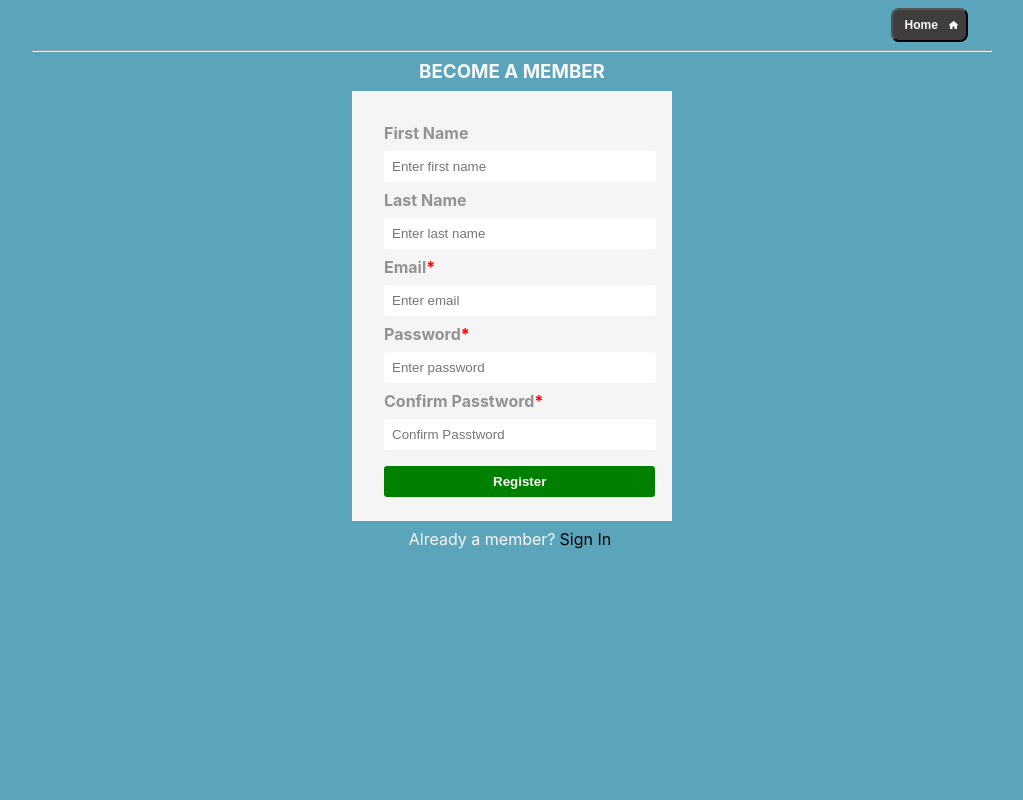
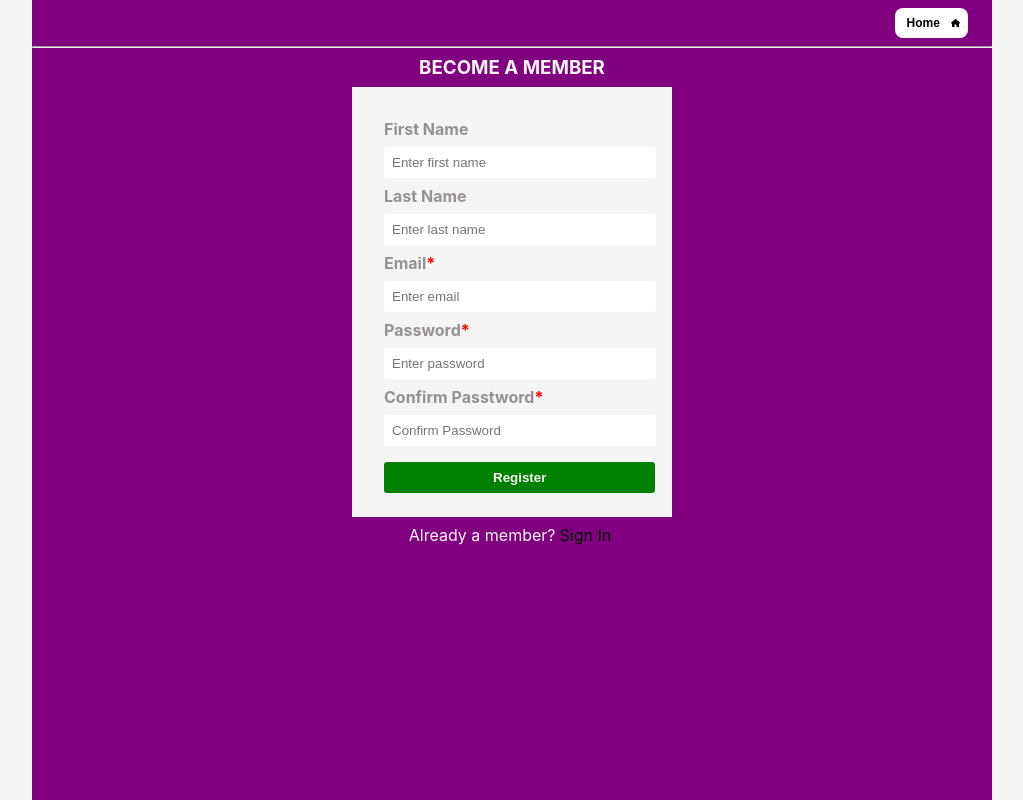
Before and after one commit to BubacarrManneh/membership-app, a React (Create React App) app: page /signup in a window 1280 px wide. Shown: the whole page, without its empty margins (128-1151 px from the left). Built offline with nearby package versions, Linux system fonts and the light colour scheme.

Commit message:
Making routes dynamic

```diff
--- a/src/App.js
+++ b/src/App.js
@@ -2,7 +2,7 @@
 import Home from './Pages/Home';
 import './Styles/styles.css';
 
-import {BrowserRouter as Router,  Route, Routes } from 'react-router-dom';
+import {Route, Routes } from 'react-router-dom';
 import SignInPage from './Pages/SignInPage'
 import RegistrationPage from './Pages/RegistrationPage';
 
@@ -10,24 +10,12 @@ import RegistrationPage from './Pages/RegistrationPage';
 function App() {
   return (
     <div className="App">
-
-        <Router >
-          <Routes >
-            <Route path="/" element={<Home />} />
-          </Routes>
-        </Router>
-        <Router >
-          <Routes >
-            <Route path="signin" element={<SignInPage />} />
-          </Routes>
-        </Router>
-
-        <Router>
-          <Routes >
-            <Route path="signup" element={<RegistrationPage />} />
-          </Routes>
-        </Router>
-    </div>
+      <Routes >
+        <Route path="/" element={<Home />} />
+        <Route path="/signin" element={<SignInPage />} />
+        <Route path="/signup" element={<RegistrationPage />} />
+      </Routes>
+      </div>
   );
 }
 
--- a/src/Components/AccountRegistration.js
+++ b/src/Components/AccountRegistration.js
@@ -1,14 +1,21 @@
 import { faUserPlus} from '@fortawesome/free-solid-svg-icons'
 import { FontAwesomeIcon } from '@fortawesome/react-fontawesome'
 import React from 'react'
+import { useNavigate } from 'react-router-dom'
 
 const AccountRegistration = () => {
+
+  const navigate = useNavigate()
+
+  const Register = (() => {
+    navigate("/signup")
+  })
   return (
     <>
         <section>
-            <button className='Btn'>
-                <h2 className='BtnText'>Sign Up</h2>
-                <FontAwesomeIcon icon={faUserPlus}/>
+            <button onClick={Register} className='Btn'>
+              <h2 className='BtnText'>Sign Up</h2>
+              <FontAwesomeIcon icon={faUserPlus}/>
             </button>
         </section>
     </>
--- a/src/Components/HomeNav.js
+++ b/src/Components/HomeNav.js
@@ -1,13 +1,18 @@
 import React from 'react'
 import { FontAwesomeIcon } from '@fortawesome/react-fontawesome'
 import { faHome } from '@fortawesome/free-solid-svg-icons'
+import {useNavigate } from 'react-router-dom'
 
 const HomeNav = () => {
 
+  const navigate = useNavigate()
+  const Home = () => {
+      navigate("/")
+  }
   return (
     <div>
         <section className='Components'>
-            <button className='Btn'>
+            <button to={"/"} className='Btn' onClick={Home}>
                 <h2 className='BtnText'>Home</h2>
                 <FontAwesomeIcon icon={faHome } />
             </button>
--- a/src/Components/SignIn.js
+++ b/src/Components/SignIn.js
@@ -1,12 +1,18 @@
 import {faUserTie } from '@fortawesome/free-solid-svg-icons'
 import { FontAwesomeIcon } from '@fortawesome/react-fontawesome'
+import { useNavigate } from 'react-router-dom'
 
 const SingIn = () => {
 
+  const navigate = useNavigate()
+
+  const Signin = (() => {
+    navigate("/signup")
+  })
   return (
     <>
        <section>
-            <button className='Btn'>
+            <button className='Btn' onClick={Signin}>
                 <h2 className='BtnText'>Sign In</h2>
                 <FontAwesomeIcon icon={faUserTie} />
             </button>
--- a/src/Pages/RegistrationPage.Js
+++ b/src/Pages/RegistrationPage.Js
@@ -1,7 +1,13 @@
+import { useNavigate } from 'react-router-dom'
 import HomeNav from '../Components/HomeNav'
 
 const RegistrationPage = () => {
 
+    const navigate = useNavigate()
+
+    const ToSignin = (() => {
+        navigate("/signin")
+    })
   return (
     <div className='Container'>
         <HomeNav />
@@ -31,7 +37,7 @@ const RegistrationPage = () => {
 
             <section className='FormInput'>
                 <label>Confirm Passtword <span>*</span></label>
-                <input required type="password" placeholder='Confirm Passtword'></input>
+                <input required type="password" placeholder='Confirm Password'></input>
             </section>
 
             <section className="FormInput">
@@ -39,7 +45,7 @@ const RegistrationPage = () => {
             </section>
         </form>
         <section className='Option'>
-            <p>Already a member?</p><span>Sign In</span>
+            <p>Already a member?</p><span onClick={ToSignin}>Sign In</span>
         </section>
     </div>
   )
--- a/src/Pages/SignInPage.js
+++ b/src/Pages/SignInPage.js
@@ -1,5 +1,6 @@
 import { useState } from 'react';
 import HomeNav from '../Components/HomeNav';
+import { useNavigate } from 'react-router-dom';
 
 const SignInPage = () => {
     const [ data, setData ] = useState({
@@ -12,6 +13,11 @@ const SignInPage = () => {
         setData(console.log(e.target.value))
    }
 
+   const navigate = useNavigate()
+
+   const ToSignup = () => {
+     navigate("/signup")
+   }
 
   return (
     <div className='Container'>
@@ -34,7 +40,7 @@ const SignInPage = () => {
             </section>
         </form>
         <section className='Option'>
-            <p>Not yet a member?</p><span>Create account</span>
+            <p>Not yet a member?</p><span onClick={ToSignup}>Create account</span>
         </section>
     </div>
   )
--- a/src/Styles/styles.css
+++ b/src/Styles/styles.css
@@ -1,9 +1,10 @@
 .App {
-  background:rgb(91, 165, 188);
+  background:  whitesmoke;
 }
 
 /* Home component */
 .Home {
+  background:#569bbd;
   margin: 0 10rem;
   height: 100dvh;
   overflow-y: hidden;
@@ -17,28 +18,29 @@
     padding: 1dvb;
   }
 
-/* Sign up component */
+/* Nav button style */
 .Btn {
   display: flex;
   align-items: center;
   font-size: .5em;
   padding-right: 1dvb;
-  background-color: rgb(63, 61, 61);
-  color:  rgb(249, 246, 246);
+  background-color: white;
+  color:  black;
+  border: none;
   border-radius: .5rem;
   cursor: pointer;
 }
+
 .BtnText {
   margin: 0 .2rem;
   padding: .5rem;
 }
 
 
-/* SignInPage */
+/* SignIn/SignUp pages */
 
 .Container {
-  /* margin: 1rem 0; */
-  background: rgb(91, 165, 188);
+  background: #800080;
   margin: 0 10rem;
   height: 100dvh;
   overflow-y: hidden;
--- a/src/index.js
+++ b/src/index.js
@@ -1,12 +1,15 @@
 import React from 'react';
 import ReactDOM from 'react-dom/client';
+import {BrowserRouter as Router} from "react-router-dom"
 import './index.css';
 import App from './App';
 
 const root = ReactDOM.createRoot(document.getElementById('root'));
 root.render(
   <React.StrictMode>
-    <App />
+    <Router>
+      <App />
+    </Router>
   </React.StrictMode>
 );
 
```
